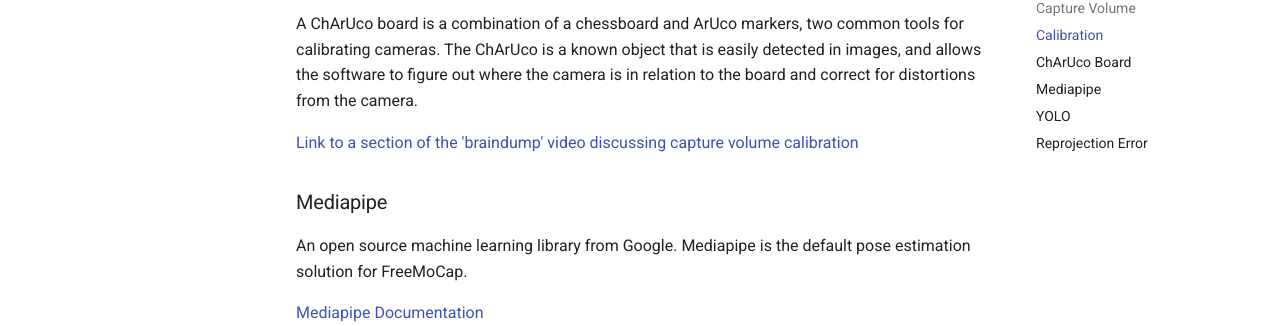
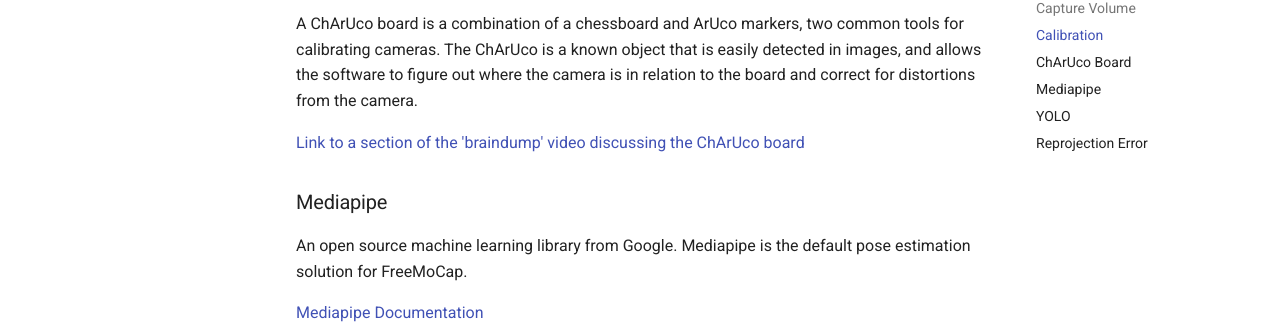
Before and after one commit to freemocap/documentation, an MkDocs documentation site: the page built from docs/Writerside/topics/resources/terminology.md, in a window 1280 px wide and 900 px high, scrolled down 512 px. Shown: the part 127-453 px from the top of the window. Built offline with MkDocs 1.6.1 and Material for MkDocs 9.7.7, drawn with Linux system fonts in a browser that asks for light colours; comment, search, counter and statistics services are not loaded.

Commit message:
Update mediapipe link to active mirror (mediapipe's version 404s)

```diff
--- a/docs/Writerside/topics/resources/terminology.md
+++ b/docs/Writerside/topics/resources/terminology.md
@@ -19,13 +19,13 @@
 and allows the software to figure out where the camera is in relation to the board
 and correct for distortions from the camera.
 
-[Link to a section of the 'braindump' video discussing capture volume calibration](https://www.youtube.com/watch?v=GxKmyKdnTy0&t=1615s)
+[Link to a section of the 'braindump' video discussing the ChArUco board](https://www.youtube.com/watch?v=GxKmyKdnTy0&t=1615s)
 
 ## Mediapipe
 
 An open source machine learning library from Google. Mediapipe is the default pose estimation solution for FreeMoCap.
 
-[Mediapipe Documentation](https://google.github.io/mediapipe/solutions/holistic)
+[Mediapipe Documentation](https://chuoling.github.io/mediapipe/solutions/holistic.html)
 
 ## YOLO
 
```
